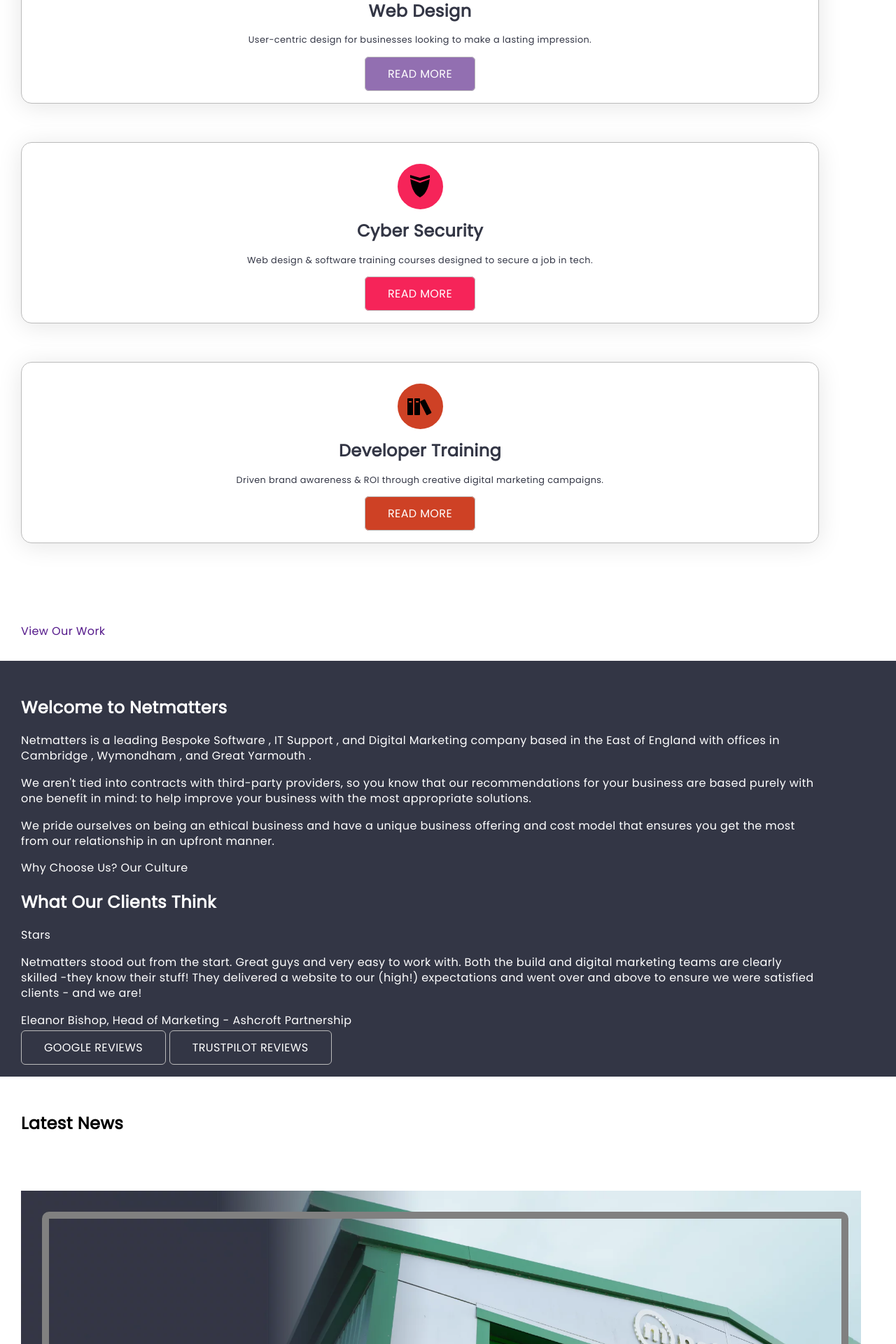
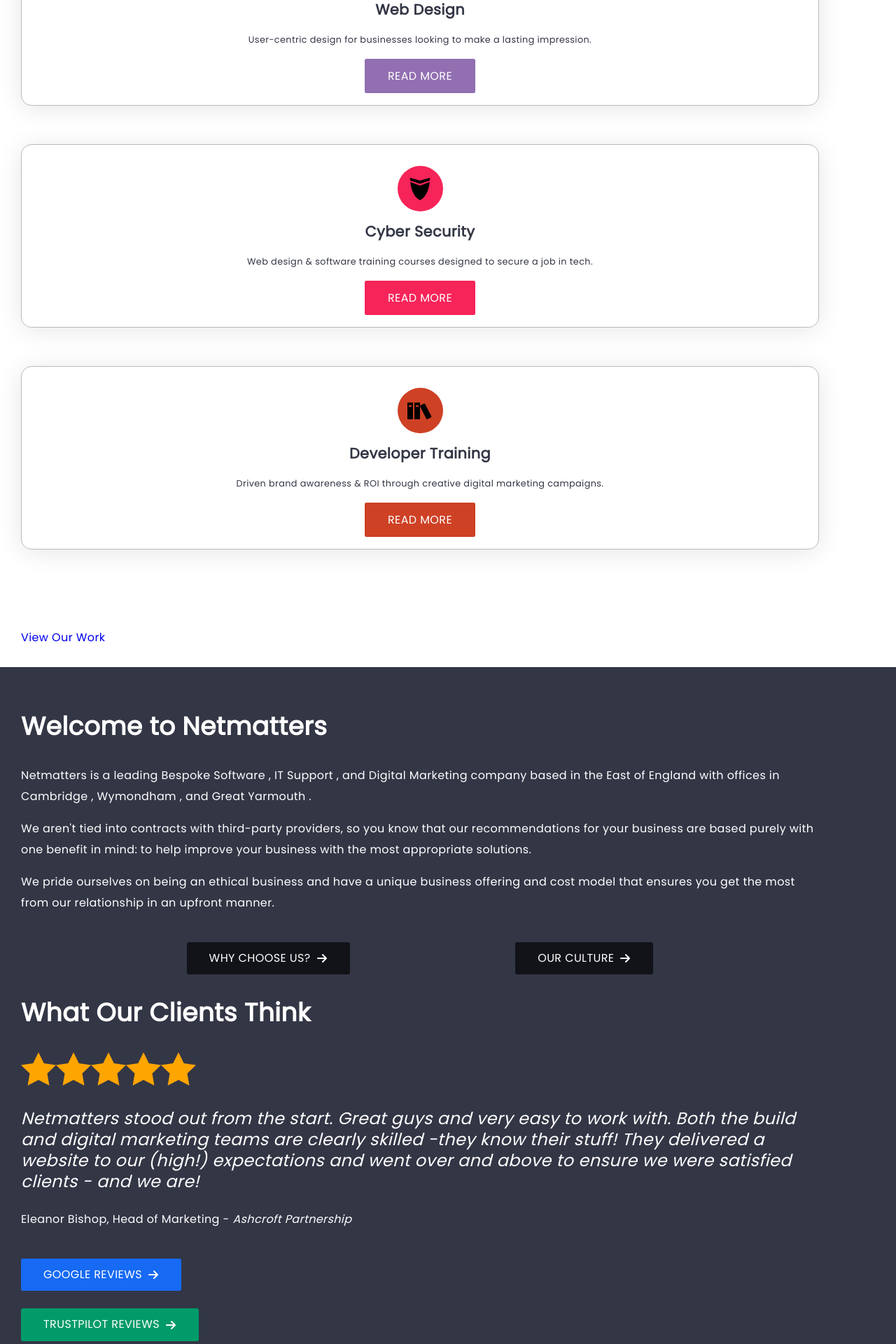
Before and after one commit to Rootytootyfrooty/NetMatters-SCS-Assessment1, a PHP site: page / in a window 1280 px wide. Shown: the part 2480-4400 px from the top of the page at 70% size. Run offline with PHP 8.4, Linux system fonts and the light colour scheme.

Commit message:
Changing fonts, layouts, and icons
I managed to change the SVG colours but it's directly in the file and can't be overridden by CSS so I'll have to find a work around for the icons that need a colour-changing hover effect.

```diff
--- a/SCSS/abstracts/_colors.scss
+++ b/SCSS/abstracts/_colors.scss
@@ -7,6 +7,12 @@
 $c__web-design-purple: #926fb1;
 $c__cyber-security-pink: #f62459;
 $c__dev-training-orange: #ce4125;
+
+$c__welcome-black: #121318;
+$c__google-blue: #166af4;
+$c__trustpilot-green: #009b69;
+
+$orange: orange;
 
 //colour variables functional
 
@@ -20,7 +26,11 @@
 $bg-white: #fff;
 $bg-midnight: #333645;
 
-//button colours map
+$wel-black: $c__welcome-black;
+$gg-blue: $c__google-blue;
+$tp-green: $c__trustpilot-green;
+
+//our services button colours map
 $btn-colors: (
   dev-yellow: $dev-yellow,
   support-blue: $support-blue,
--- a/SCSS/components/_buttons.scss
+++ b/SCSS/components/_buttons.scss
@@ -6,10 +6,13 @@
     text-transform: uppercase;
     margin-top: 20px;
     border: 1px solid #bbb;
-    border-radius: 6px;
+    border-radius: 3px;
     padding: 12px 32px;
     margin-top: 25px;
 }
+
+// big our services buttons
+
 .btn-big {
     position: relative;
     top: 0;
@@ -49,6 +52,7 @@
 @each $name, $color in $btn-colors {
   &--#{$name} {
     background-color: $color;
+    border-color: $color;
     color: $bg-white;
     }
   }
@@ -61,14 +65,12 @@
     width: 65px;
     border-radius: 50%;
     background-color: $color;
-    color: $bg-white;
+    border-color: $color;
+    fill: currentColor;
     }
   }
 }
 .btn-logo img {
   justify-self: center;
   align-self: center;
-  path {
-      fill: currentColor;
-    }
-}
+  }
--- a/SCSS/layout/_index.scss
+++ b/SCSS/layout/_index.scss
@@ -5,3 +5,4 @@
 @import "banner";
 @import "carousel";
 @import "news";
+@import "services";
--- a/SCSS/layout/_welcome.scss
+++ b/SCSS/layout/_welcome.scss
@@ -6,3 +6,43 @@
 .about a {
     color: $bg-white;
 }
+.h2up {
+    font-size: 2.25rem;
+    font-weight: 600;
+    font-family: inherit;
+}
+.quote {
+    margin: 0;
+    padding: 0;
+}
+
+
+// buttons- welcome section 1 & 2; google; trustpilot;
+
+.btn-wel {
+    display: flex;
+    justify-content: space-evenly;
+    width: 1fr;
+    > a {
+        background-color: $wel-black;
+        border: $wel-black;
+    }
+}
+.btn-wel2 {
+    display: flex;
+    flex-direction: column;
+    flex-basis: auto;
+}
+.btn-gg {
+    background-color: $gg-blue;
+    border: $gg-blue;
+}
+.btn-tp {
+    background-color: $tp-green;
+    border: $tp-green;
+}
+.btn-gg, .btn-tp {
+    height: auto;
+    max-width: fit-content;
+}
+// for star and and arrow icons, see themes/icons.scss
--- a/SCSS/themes/_fonts.scss
+++ b/SCSS/themes/_fonts.scss
@@ -1,3 +1,13 @@
 body {
     font-family: Poppins,sans-serif;
 }
+h2 {
+    font-size: 1.3rem;
+}
+p {
+    line-height: 1.875rem;
+}
+.quote {
+    font-size: 1.5rem;
+    font-style: italic;
+}
--- /dev/null
+++ b/SCSS/themes/_icons.scss
@@ -0,0 +1,35 @@
+// stars in welcome section, not changing colour
+
+.stars {
+    display: flex;
+    flex-direction: row;
+    fill: orange;
+}
+.star {
+    width: 50px;
+    height: 50px;
+    font-size: 50px;
+    fill: #ffa500;
+}
+
+//multi-use arrow, also not changing colour
+
+.arrow::after {
+    content: '';
+    display: inline-block;
+    width: 1rem;
+    height: 1rem;
+    margin-left: 0.5rem;
+    font-size: 20px;
+    background-image: url("../img/icons/SVG/arrow-right2.svg");
+    background-repeat: no-repeat;
+    background-size: contain;
+    vertical-align: middle;
+}
+
+// <svg class="star" viewBox="0 0 32 32">
+//   <path d="M19.414 27.414l10-10c0.781-0.781 ..." />
+// </svg>
+
+// <path fill="#000000" d="M19.414 27.414l10-10..." />
+// <path fill="currentColor" d="M19.414 27.414l10-10..." />
--- a/SCSS/themes/_index.scss
+++ b/SCSS/themes/_index.scss
@@ -1 +1,2 @@
 @import "fonts";
+@import "icons";
--- a/index.html
+++ b/index.html
@@ -32,7 +32,7 @@
                 <div class="container">
                     <h2>The East Of England's Leading Technology Company</h2>
                     <p>Performance-driven digital and technology services with complete transparency.</p>
-                    <a href="#" class="btn btn-sm--design-purple">Why Choose Us?</a>
+                    <a href="#" class="btn btn-sm--design-purple arrow">Why Choose Us?</a>
                 </div>
             </div>
         </div>
@@ -41,7 +41,7 @@
             <div class="con-dev">
                 <a href="#">
                     <div class="btn-big btn-big--dev-yellow">
-                        <span class="btn-logo--dev-yellow btn-logo"><img src="img/icons/SVG/laptop.svg"></span>
+                        <span class="btn-logo--dev-yellow btn-logo"><img src="img/icons/SVG/laptop.svg" style="color:white"></span>
                         <h2>Consultancy & Development</h2>
                         <p>Bespoke software solutions & consultancy for all your business needs including integrations and reporting.</p>
                         <span class="btn-sm btn-sm--dev-yellow">Read More</span>
@@ -110,12 +110,12 @@
             </div>
         </div>
         <div class="container">
-            <a href=""#>View Our Work</a>
+            <a href="#" class="arrow">View Our Work</a>
         </div>
         <div class="hidden">Carousel 2</div>
         <div class="about">
             <div class="container">
-                <h2>Welcome to Netmatters</h2>
+                <h2 class="h2up">Welcome to Netmatters</h2>
                 <p>
                     Netmatters is a leading
                     <a href="#">Bespoke Software</a>
@@ -140,21 +140,33 @@
                         We pride ourselves on being an ethical business and have a unique business offering and cost
                         model that ensures you get the most from our relationship in an upfront manner.
                 </p>
-                <a href="#">Why Choose Us?</a>
-                <a href="#">Our Culture</a>
-                <h2>What Our Clients Think</h2>
-                <span>Stars</span>
+                <div class="btn-wel">
+                    <a href="#" class="btn arrow">Why Choose Us?</a>
+                    <a href="#" class="btn arrow">Our Culture</a>
+                </div>
+                <h2 class="h2up">What Our Clients Think</h2>
+                <div class="stars">
+                    <span><img src="img/icons/SVG/star-full.svg" class="star"></span>
+                    <span><img src="img/icons/SVG/star-full.svg" class="star"></span>
+                    <span><img src="img/icons/SVG/star-full.svg" class="star"></span>
+                    <span><img src="img/icons/SVG/star-full.svg" class="star"></span>
+                    <span><img src="img/icons/SVG/star-full.svg" class="star"></span>
+                </div>
+                <blockquote class="quote">
                 <p>
                     Netmatters stood out from the start. Great guys and very easy to work with. Both the build and digital
                     marketing teams are clearly skilled -they know their stuff! They delivered a website to our (high!)
                     expectations and went over and above to ensure we were satisfied clients - and we are!
                 </p>
+                </blockquote>
                 <p>
                     Eleanor Bishop, Head of Marketing -
-                    <a href="#">Ashcroft Partnership</a>
+                    <cite><a href="#">Ashcroft Partnership</a></cite>
                 </p>
-                <a href="#" class="btn">Google Reviews</a>
-                <a href="#" class="btn">Trustpilot Reviews</a>
+                <div class="btn-wel2">
+                    <a href="#" class="btn btn-gg arrow">Google Reviews</a>
+                    <a href="#" class="btn btn-tp arrow">Trustpilot Reviews</a>
+                </div>
             </div>
         </div>
         <h2 class="container-head">Latest News</h2>
@@ -165,7 +177,7 @@
             <a class="news" href="#"><img src="img/netmattersbuilding.png"></a>
         </div>
         <div class="container">
-            <a href="#">View All</a>
+            <a href="#" class="arrow">View All</a>
         </div>
         <div class="hidden">Carousel 3</div>
         <footer>
```
Also changed, not shown: CSS/styles.css, SCSS/layout/_services.scss (added), img/icons/SVG/arrow-right2.svg, img/icons/SVG/star-full.svg.
